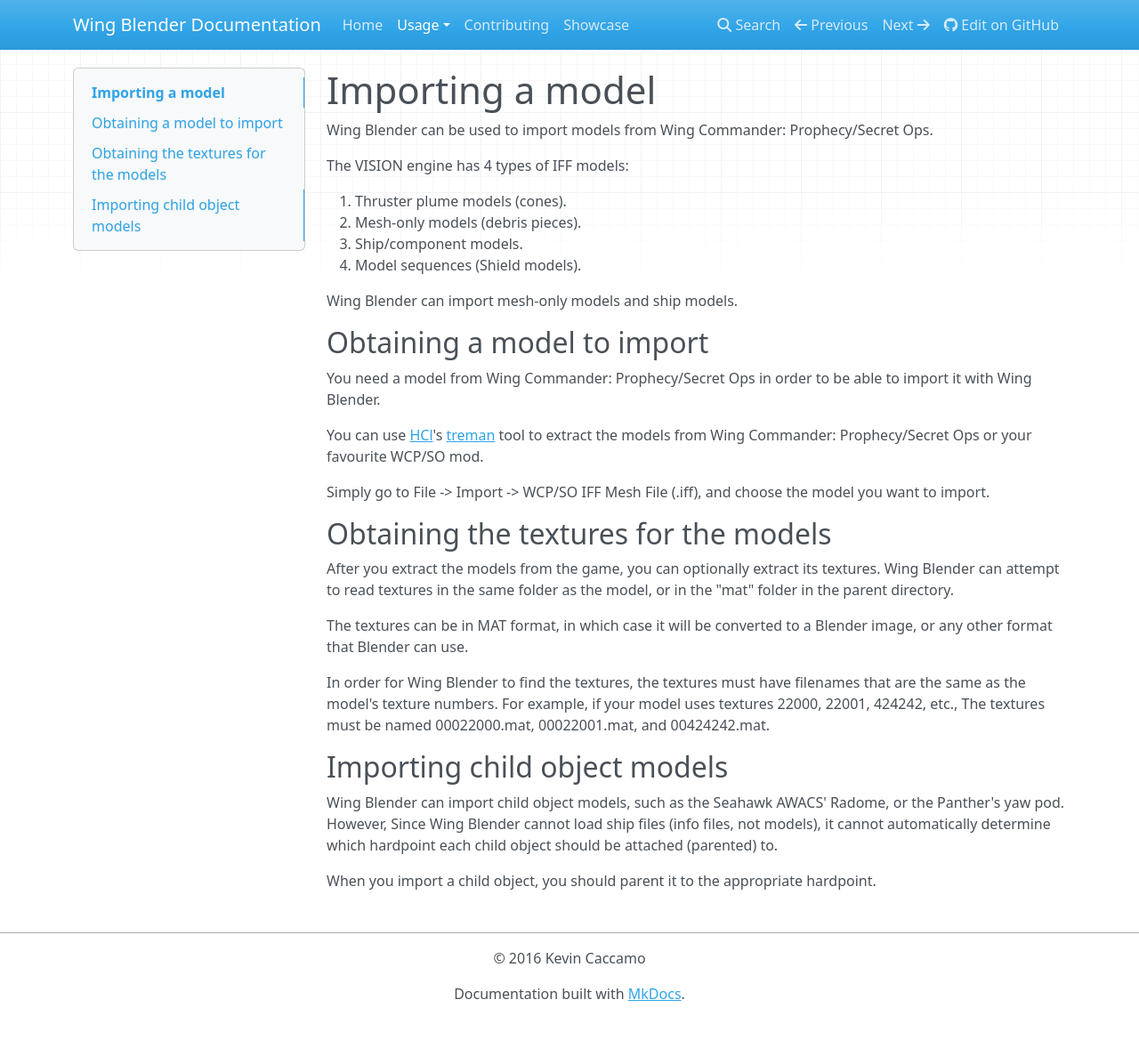
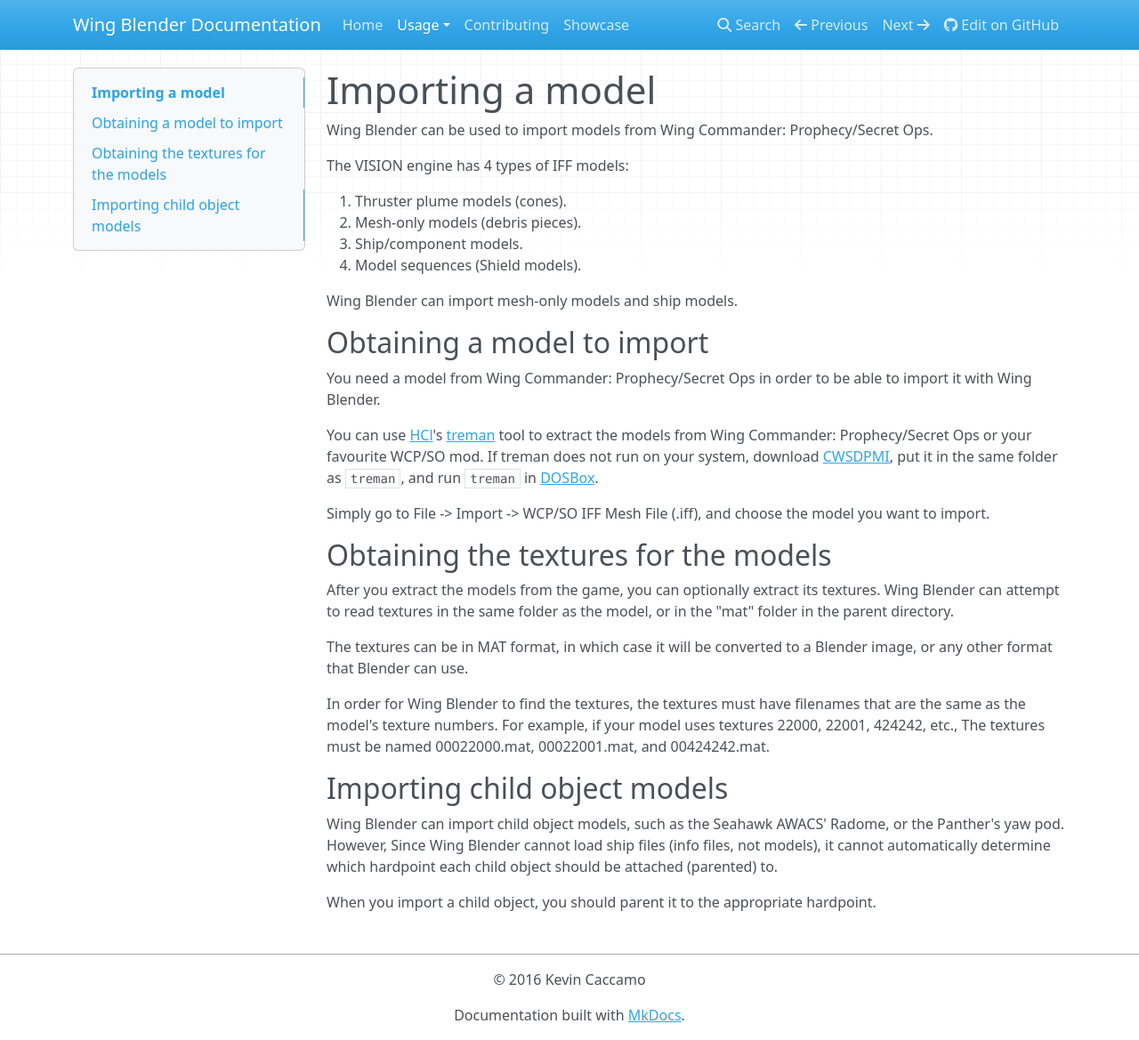
Before and after one commit to Talon1024/wing-blender-site, an MkDocs documentation site: the page built from docs/import.md, in a window 1280 px wide and 1169 px high. Shown: the whole window at 89% size. Built offline with MkDocs 1.6.1, drawn with Linux system fonts in a browser that asks for light colours; nearby versions of some CDN libraries; old or Windows-style settings are respelled for this version of MkDocs.

Commit message:
Add link to treman and details on using it.

```diff
--- a/docs/import.md
+++ b/docs/import.md
@@ -19,8 +19,9 @@ Obtaining a model to import
 You need a model from Wing Commander: Prophecy/Secret Ops in order to be able
 to import it with Wing Blender.
 
-You can use [HCl](http://hcl.solsector.net)'s [treman]() tool to extract the
-models from Wing Commander: Prophecy/Secret Ops or your favourite WCP/SO mod.
+You can use [HCl](http://hcl.solsector.net)'s [treman](http://hcl.solsector.net/archive/treman1.zip) tool to extract the
+models from Wing Commander: Prophecy/Secret Ops or your favourite WCP/SO mod. If treman does not run on your system, download
+[CWSDPMI](http://web.archive.org/web/20150817040602/http://homer.rice.edu/~sandmann/cwsdpmi/index.html), put it in the same folder as `treman`, and run `treman` in [DOSBox](www.dosbox.com).
 
 Simply go to File -> Import -> WCP/SO IFF Mesh File (.iff), and choose the model
 you want to import.
```
